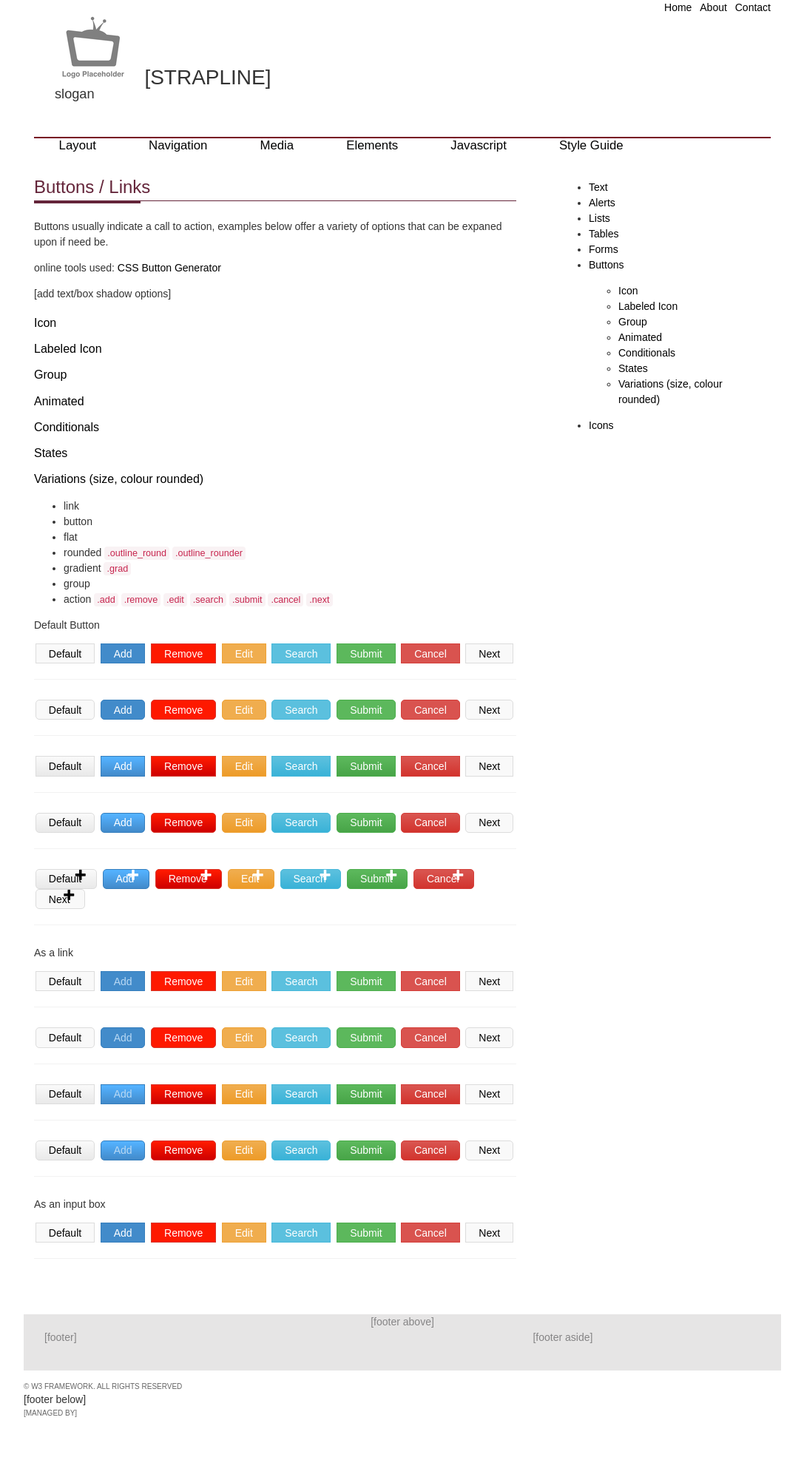
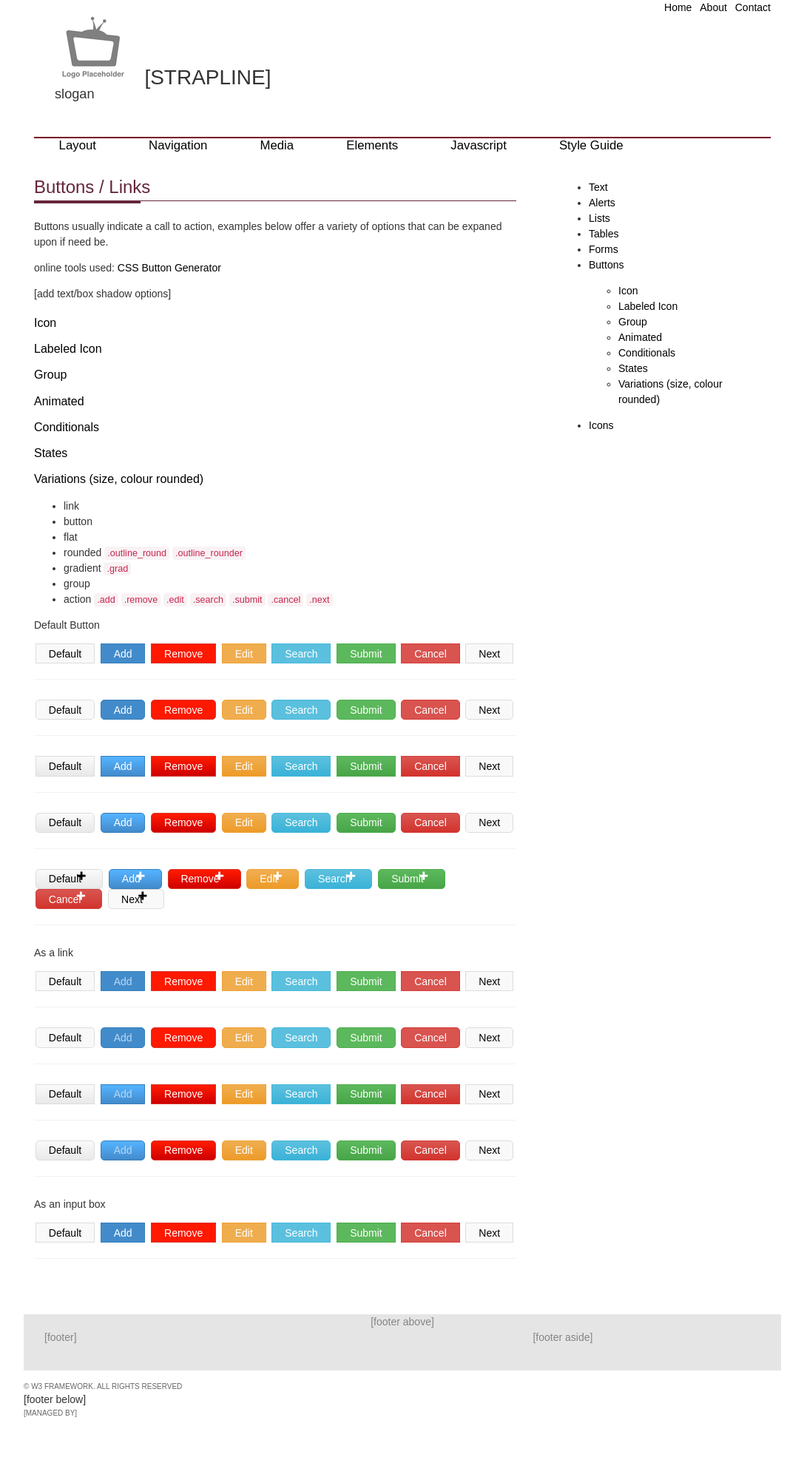
Before and after one commit to 2dpi/templates, a Jekyll site: the page built from www/elements/manual/elements/buttons.html, in a window 1280 px wide. Shown: the whole page at 74% size, without its empty margins (96-1183 px from the left). Built offline with Jekyll 4.4.1, drawn with Linux system fonts in a browser that asks for light colours; some web fonts are replaced.

Commit message:
adding pages

```diff
--- a/www/css/content/alpha.css
+++ b/www/css/content/alpha.css
@@ -308,6 +308,70 @@ p {
 	position: relative;
 	z-index: 1;
 }
+.roundest {
+	-webkit-border-radius: 15px;
+	-moz-border-radius: 15px;
+	border-radius: 15px;
+	position: relative;
+	z-index: 1;
+}
+.no_radius {
+	-webkit-border-radius: 0;
+	-moz-border-radius: 0;
+	border-radius: 0;
+}
+.no_radius_left {
+	-webkit-border-top-left-radius: 0;
+	-webkit-border-bottom-left-radius: 0;
+	-moz-border-radius-topleft: 0;
+	-moz-border-radius-bottomleft: 0;
+	border-top-left-radius: 0;
+	border-bottom-left-radius: 0;
+}
+.no_radius_right {
+	-webkit-border-top-right-radius: 0;
+	-webkit-border-bottom-right-radius: 0;
+	-moz-border-radius-topright: 0;
+	-moz-border-radius-bottomright: 0;
+	border-top-right-radius: 0;
+	border-bottom-right-radius: 0;
+}
+.no_radius_top {
+	-webkit-border-top-left-radius: 0;
+	-webkit-border-top-right-radius: 0;
+	-moz-border-radius-topleft: 0;
+	-moz-border-radius-topright: 0;
+	border-top-left-radius: 0;
+	border-top-right-radius: 0;
+}
+.no_radius_top_left {
+	-webkit-border-top-left-radius: 0;
+	-moz-border-radius-topleft: 0;
+	border-top-left-radius: 0;
+}
+.no_radius_top_right {
+	-webkit-border-top-right-radius: 0;
+	-moz-border-radius-topright: 0;
+	border-top-right-radius: 0;
+}
+.no_radius_bottom {
+	-webkit-border-bottom-right-radius: 0;
+	-webkit-border-bottom-left-radius: 0;
+	-moz-border-radius-bottomright: 0;
+	-moz-border-radius-bottomleft: 0;
+	border-bottom-right-radius: 0;
+	border-bottom-left-radius: 0;
+}
+.no_radius_bottom_left {
+	-webkit-border-bottom-left-radius: 0;
+	-moz-border-radius-bottomleft: 0;
+	border-bottom-left-radius: 0;
+}
+.no_radius_bottom_right {
+	-webkit-border-bottom-right-radius: 0;
+	-moz-border-radius-bottomright: 0;
+	border-bottom-right-radius: 0;
+}
 /*TYPOGRAPHY - font size variations*/
 .tiny {
 	font-size: 0.6em;
@@ -374,14 +438,17 @@ input[type="submit"].btn:hover {
 }
 .btn.icon,
 [class*="btn_"].icon {
-	padding-right: 1.4em;
+	padding-right: 2em;
 }
 .btn i,
 [class*="btn_"] i {
 	position: absolute;
 	top: 0;
-	right: 1em;
+	right: 2em;
 	width: 1em;
+	font-size: 0.8em;
+	vertical-align: middle;
+	line-height: 1.5;
 }
 /*PANEL - alert*/
 [class*="panel_"] h4 {
```
